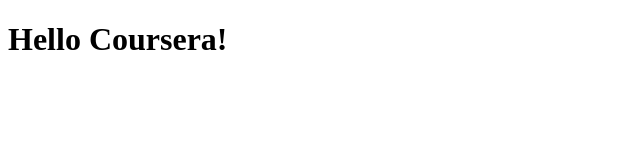
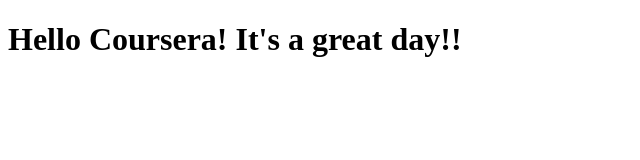
Before and after one commit to ekatnaik21/Coursera-HTML, a plain HTML site: page site/index.html in a window 1280 px wide. Shown: the whole page, without its empty margins (0-640 px from the left). Drawn offline with Linux system fonts and the light colour scheme.

Commit message:
SMall Change to the page.

```diff
--- a/site/index.html
+++ b/site/index.html
@@ -4,6 +4,6 @@
     <title>Hello COursera!</title>
 </head>
 <body>
-    <h1>Hello Coursera!</h1>
+    <h1>Hello Coursera! It's a great day!!</h1>
 </body>
 </html>
```
